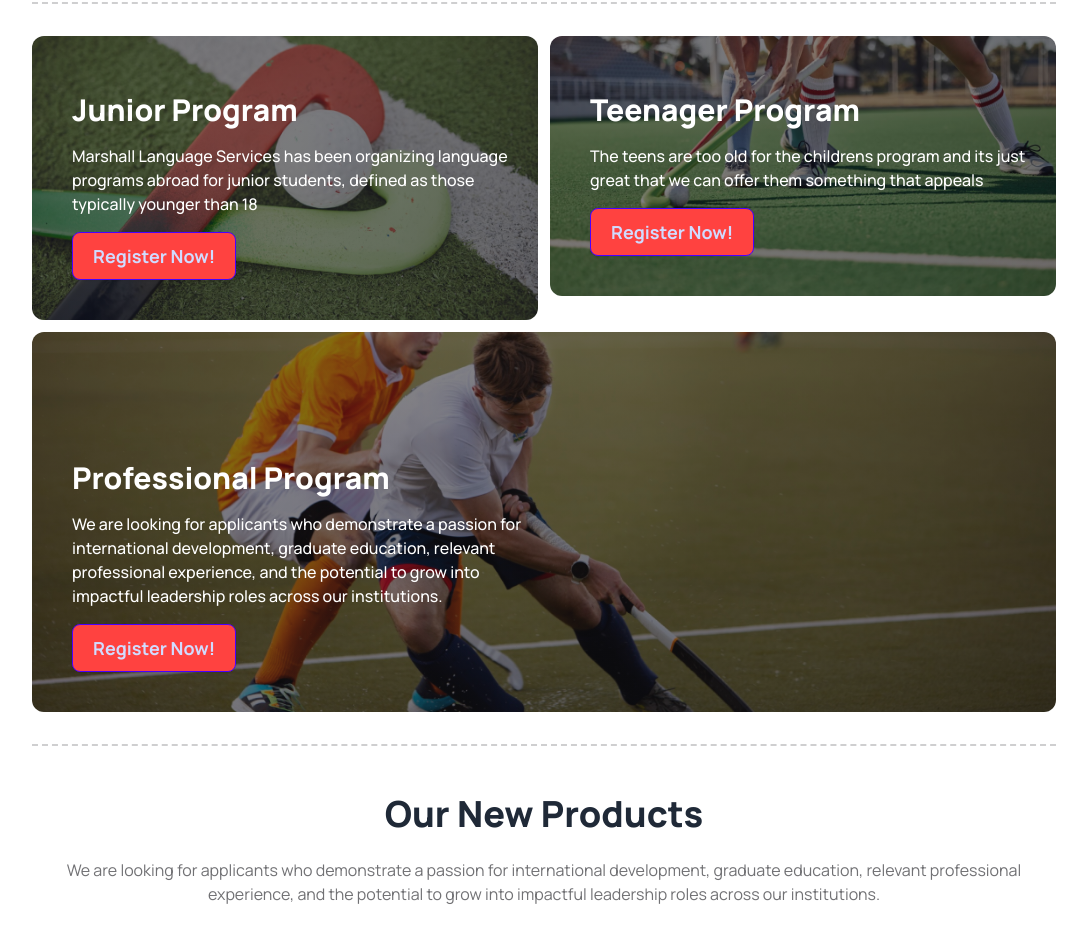
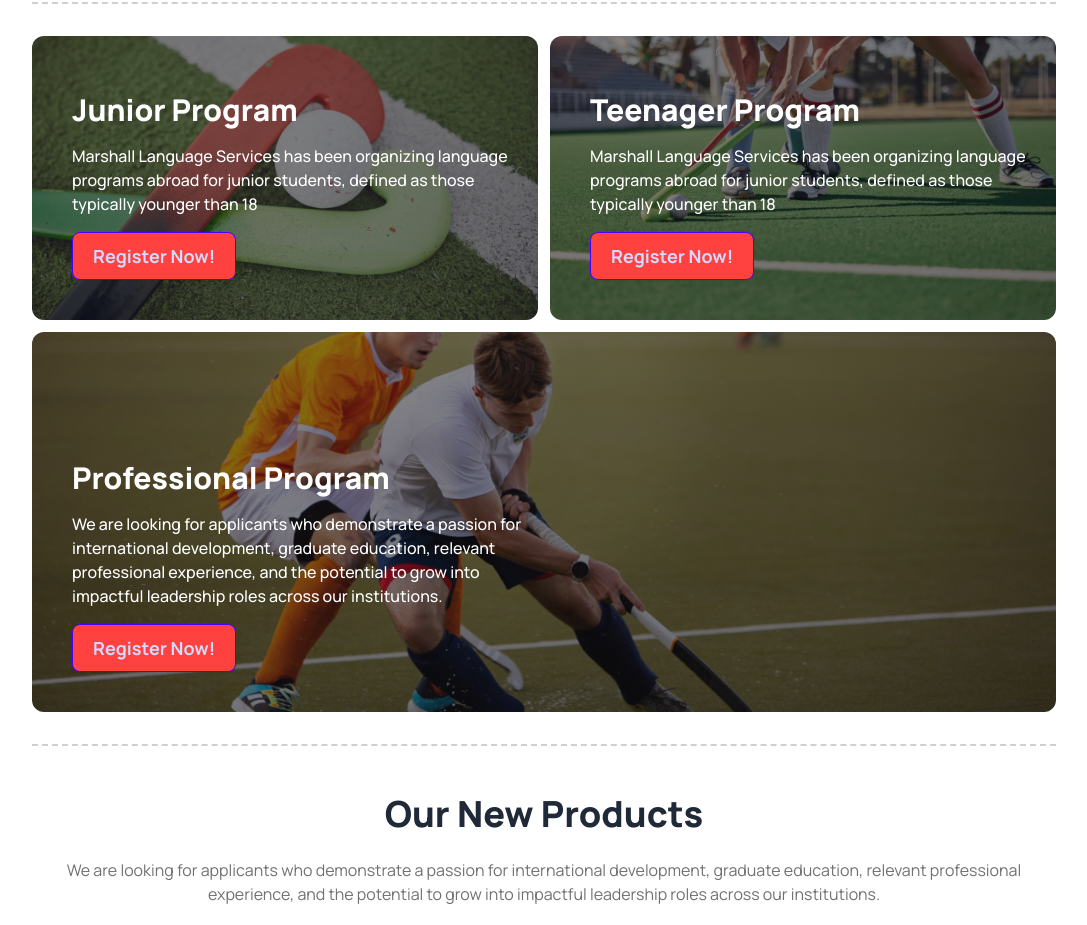
Before and after one commit to Husain-Siddik/assainment-3, a plain HTML site: page index.html in a window 1280 px wide. Shown: the part 1418-2343 px from the top of the page, without its empty margins (96-1183 px from the left). Drawn offline with nearby package versions, Linux system fonts and the light colour scheme.

Commit message:
recheckk

```diff
--- a/index.html
+++ b/index.html
@@ -265,7 +265,7 @@
               Teenager Program
             </h1>
             <p class="text-base font-medium leading-6 py-4 pr-4">
-              The teens are too old for the childrens program and its just great that we can offer them something that appeals
+              Marshall Language Services has been organizing language programs abroad for junior students, defined as those typically younger than 18
             </p>
 
             <button class="btn btn-primary bg-[#ff4240] font-bold text-lg px-5">
```
